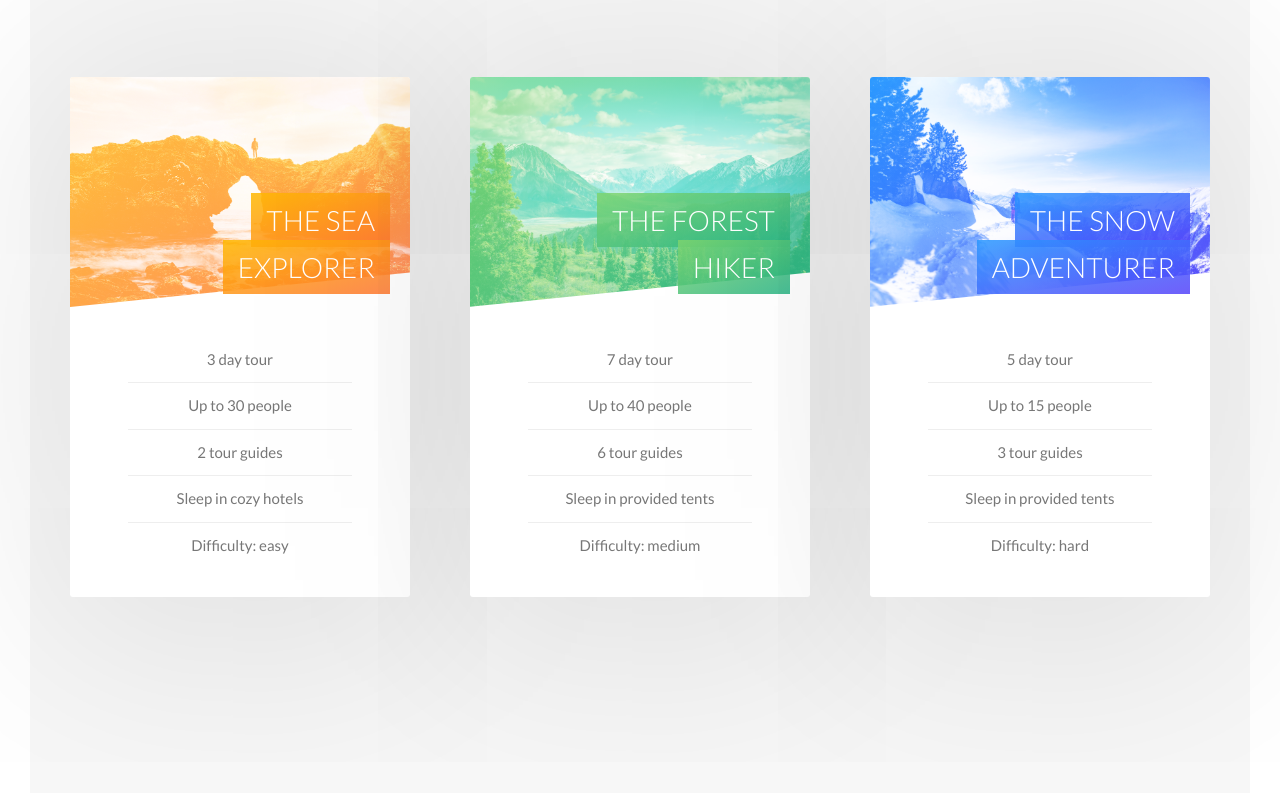
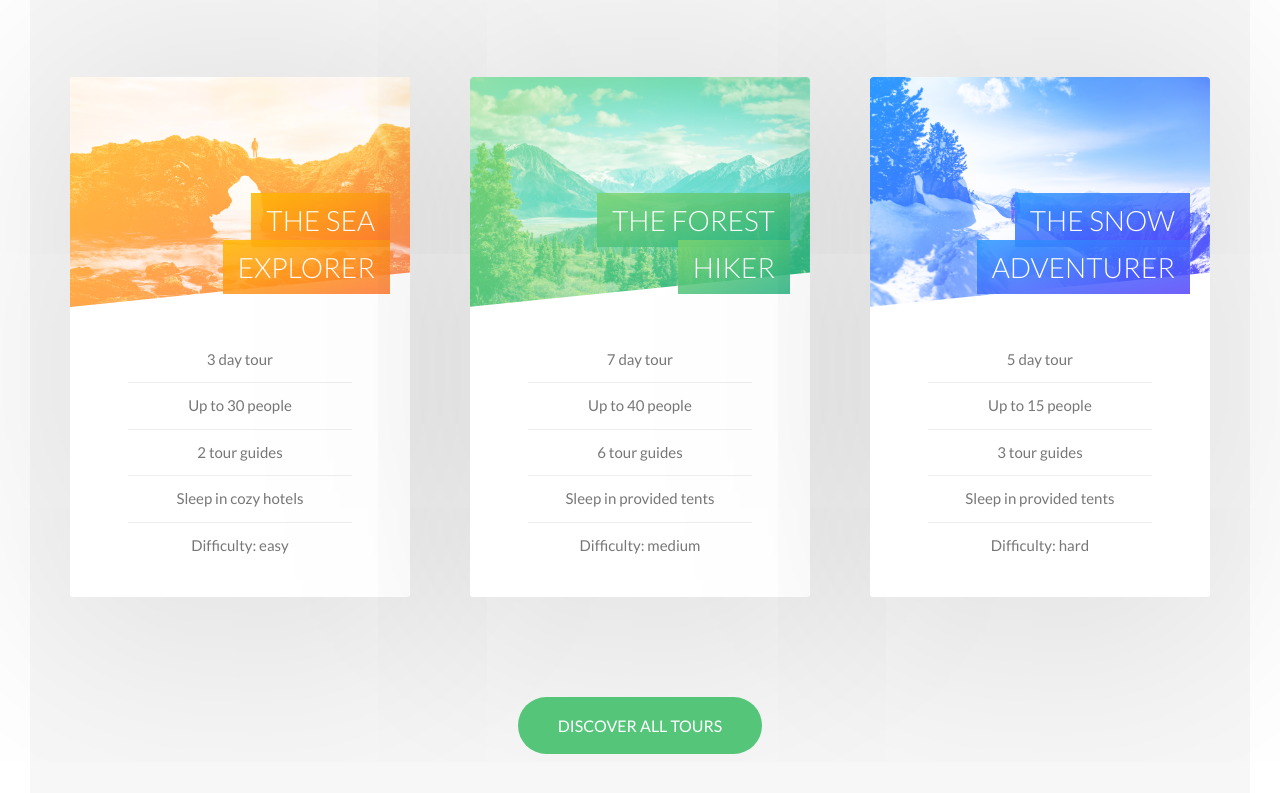
Before and after one commit to TheDavidGage/natours_udemy, a website: page starter/index.html in a window 1280 px wide. Shown: the part 2374-3167 px from the top of the page. Drawn offline with Linux system fonts and the light colour scheme.

Commit message:
finished tour section

```diff
--- a/starter/index.html
+++ b/starter/index.html
@@ -207,6 +207,11 @@
                         </div>
                     </div>
                 </div>
+
+                <div class="u-center-text u-margin-top-huge">
+                    <a href="#" class="btn btn--green">Discover All Tours</a>
+                </div>
+
             </section>
         </main>
         <!--
--- a/starter/sass/base/_utilities.scss
+++ b/starter/sass/base/_utilities.scss
@@ -11,3 +11,10 @@
 .u-margin-bottom-small {
     margin-bottom: 1.5rem;
 }
+
+.u-margin-top-big {
+    margin-top: 8rem;
+}
+.u-margin-top-huge {
+    margin-top: 10rem;
+}
--- a/starter/sass/components/_button.scss
+++ b/starter/sass/components/_button.scss
@@ -32,6 +32,15 @@
 
     &::after {
         background-color: $color-white;
+    }
+}
+
+    &--green {
+        background-color: $color-primary;
+        color: $color-white;
+
+    &::after {
+        background-color: $color-primary;
     }
 }
 
--- a/starter/sass/components/_card.scss
+++ b/starter/sass/components/_card.scss
@@ -56,6 +56,8 @@
         background-blend-mode: screen;
         -webkit-clip-path: polygon(0 0, 100% 0, 100% 85%, 0 100%);
         clip-path: polygon(0 0, 100% 0, 100% 85%, 0 100%);
+        border-top-left-radius: 3px;
+        border-top-right-radius: 3px;
 
         &--1 {
             background-image: linear-gradient(to right bottom, $color-secondary-light, $color-secondary-dark),
--- a/starter/sass/pages/_home.scss
+++ b/starter/sass/pages/_home.scss
@@ -22,6 +22,6 @@
 
 .section-tours {
     background-color: $color-grey-light-1;
-    padding: 25rem 0 50rem 0;
+    padding: 25rem 0 15rem 0;
     margin-top: -10rem;
 }
```
Also changed, not shown: starter/css/style.css.
